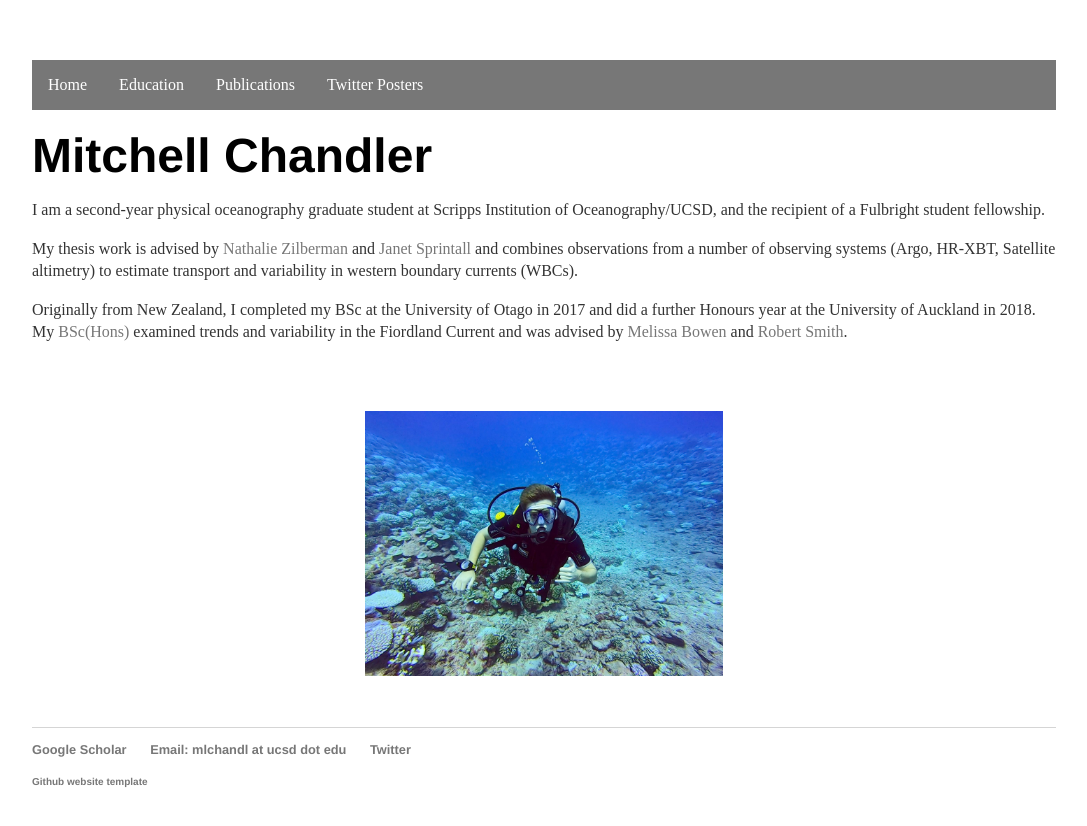
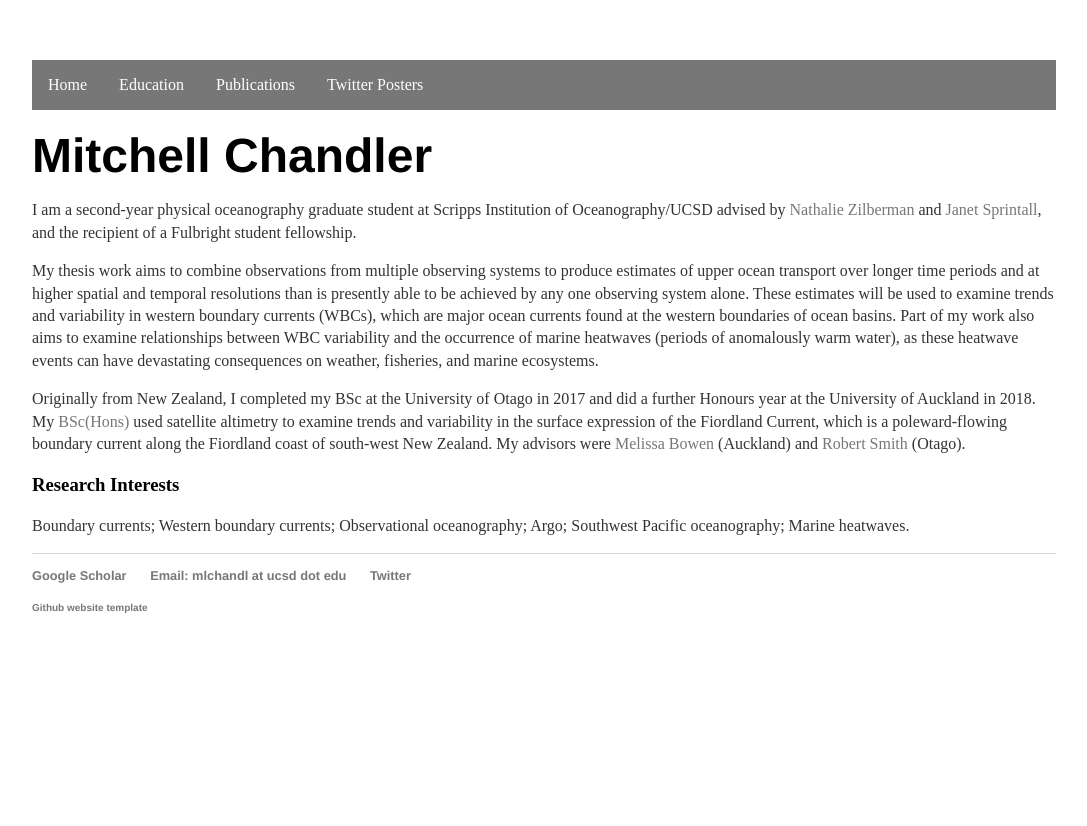
Before and after one commit to mlchandler/mlchandler.github.io, a Jekyll site: the page built from index.html, in a window 1280 px wide. Shown: the top 826 px of the page, without its empty margins (96-1183 px from the left). Built offline with Jekyll 4.4.1, drawn with Linux system fonts in a browser that asks for light colours.

Commit message:
update landing page

```diff
--- a/education/index.html
+++ b/education/index.html
@@ -9,7 +9,7 @@ title: Education - Mitchell Chandler
 
 <ul>
   <li>Graduate Student, Scripps Institution of Oceanography, 2019-current</li>
-  <li>BSc(Hons), University of Auckland, 2018</li>
+  <li>BSc(Hons, First Class), University of Auckland, 2018</li>
   <li>BSc, University of Otago, 2015-2017</li>
 </ul>
 
--- a/index.html
+++ b/index.html
@@ -7,16 +7,19 @@ title: Mitchell Chandler
 
 <h1>Mitchell Chandler</h1>
 <p>
-I am a second-year physical oceanography graduate student at Scripps Institution of Oceanography/UCSD, and the recipient of a Fulbright student fellowship.
+I am a second-year physical oceanography graduate student at Scripps Institution of Oceanography/UCSD advised by <a href="https://nzilberman.scrippsprofiles.ucsd.edu/">Nathalie Zilberman</a> and <a href="https://jsprintall.scrippsprofiles.ucsd.edu/">Janet Sprintall</a>, and the recipient of a Fulbright student fellowship.
 </p>
 <p>
-My thesis work is advised by <a href="https://nzilberman.scrippsprofiles.ucsd.edu/">Nathalie Zilberman</a> and <a href="https://jsprintall.scrippsprofiles.ucsd.edu/">Janet Sprintall</a> and combines observations from a number of observing systems (Argo, HR-XBT, Satellite altimetry) to estimate transport and variability in western boundary currents (WBCs).
+My thesis work aims to combine observations from multiple observing systems to produce estimates of upper ocean transport over longer time periods and at higher spatial and temporal resolutions than is presently able to be achieved by any one observing system alone. These estimates will be used to examine trends and variability in western boundary currents (WBCs), which are major ocean currents found at the western boundaries of ocean basins. Part of my work also aims to examine relationships between WBC variability and the occurrence of marine heatwaves (periods of anomalously warm water), as these heatwave events can have devastating consequences on weather, fisheries, and marine ecosystems.
 </p>
 
 <p>
-Originally from New Zealand, I completed my BSc at the University of Otago in 2017 and did a further Honours year at the University of Auckland in 2018. My <a href="https://mlchandler.github.io/research/">BSc(Hons)</a> examined trends and variability in the Fiordland Current and was advised by <a href="https://unidirectory.auckland.ac.nz/profile/m-bowen">Melissa Bowen</a> and <a href="https://www.otago.ac.nz/marinescience/staff/otago664247.html">Robert Smith</a>.
+Originally from New Zealand, I completed my BSc at the University of Otago in 2017 and did a further Honours year at the University of Auckland in 2018. My <a href="https://mlchandler.github.io/research/">BSc(Hons)</a> used satellite altimetry to examine trends and variability in the surface expression of the Fiordland Current, which is a poleward-flowing boundary current along the Fiordland coast of south-west New Zealand. My advisors were <a href="https://unidirectory.auckland.ac.nz/profile/m-bowen">Melissa Bowen</a> (Auckland) and <a href="https://www.otago.ac.nz/marinescience/staff/otago664247.html">Robert Smith</a> (Otago).
 </p>
 
-<img src="index_image.jpg" class="center"/>
+<h3>Research Interests</h3>
+<p>
+Boundary currents; Western boundary currents; Observational oceanography; Argo; Southwest Pacific oceanography; Marine heatwaves.
+</p>
 
 </div>
--- a/twitter/index.html
+++ b/twitter/index.html
@@ -12,7 +12,7 @@ Twitter posters were brought to my attention by Mike Morrison and were conceived
 </p>
 
 <p>
-I have taken to making Twitter Posters for my peer-reviewed research as a way of quickly and simply communicating the key findings from my work to a broad audience. These Twitter Posters are all available on my twitter, and I have included direct links to each Twitter Poster below [or imbed the twitter posters?].
+I have taken to making Twitter Posters for my peer-reviewed research as a way of quickly and simply communicating the key findings from my work to a broad audience. These Twitter Posters are all available on my twitter, and I have included direct links to each Twitter Poster below.
 </p>
 <ul>
   <li><a href="https://twitter.com/nz_mitch_/status/1366896057016217601">Fiordland Current (Chandler et al. 2019)</a></li>
```
